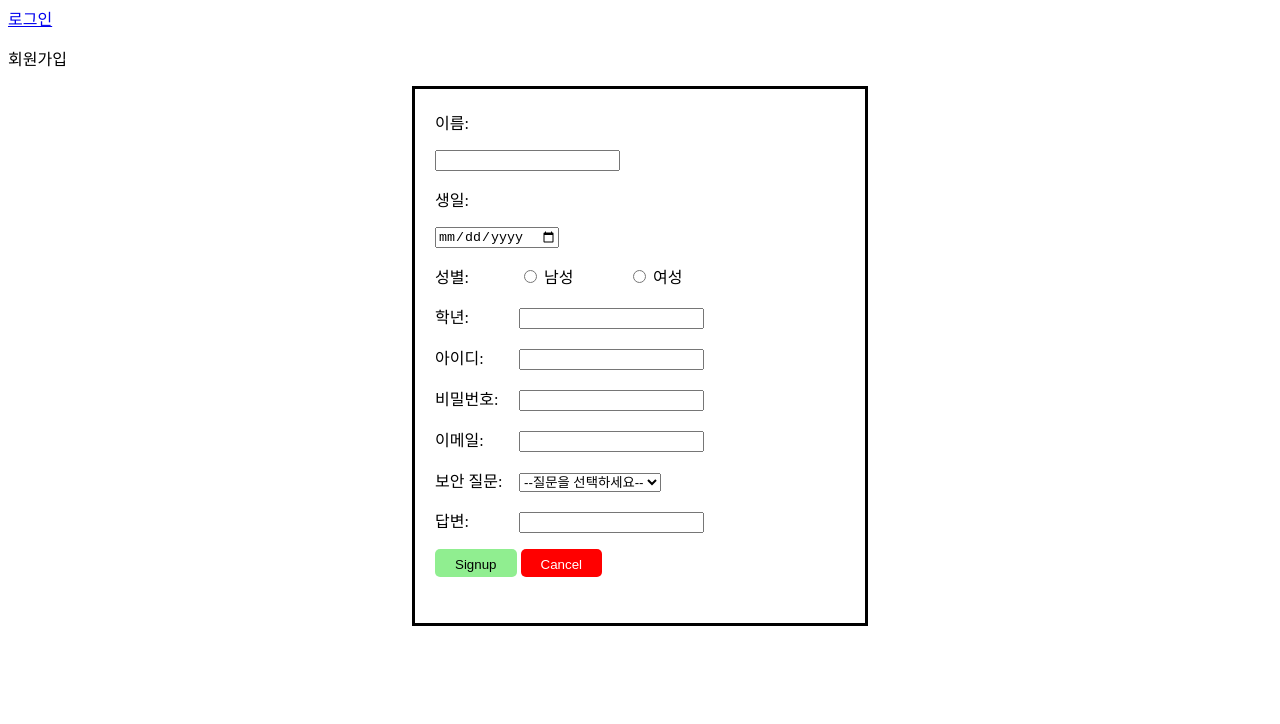
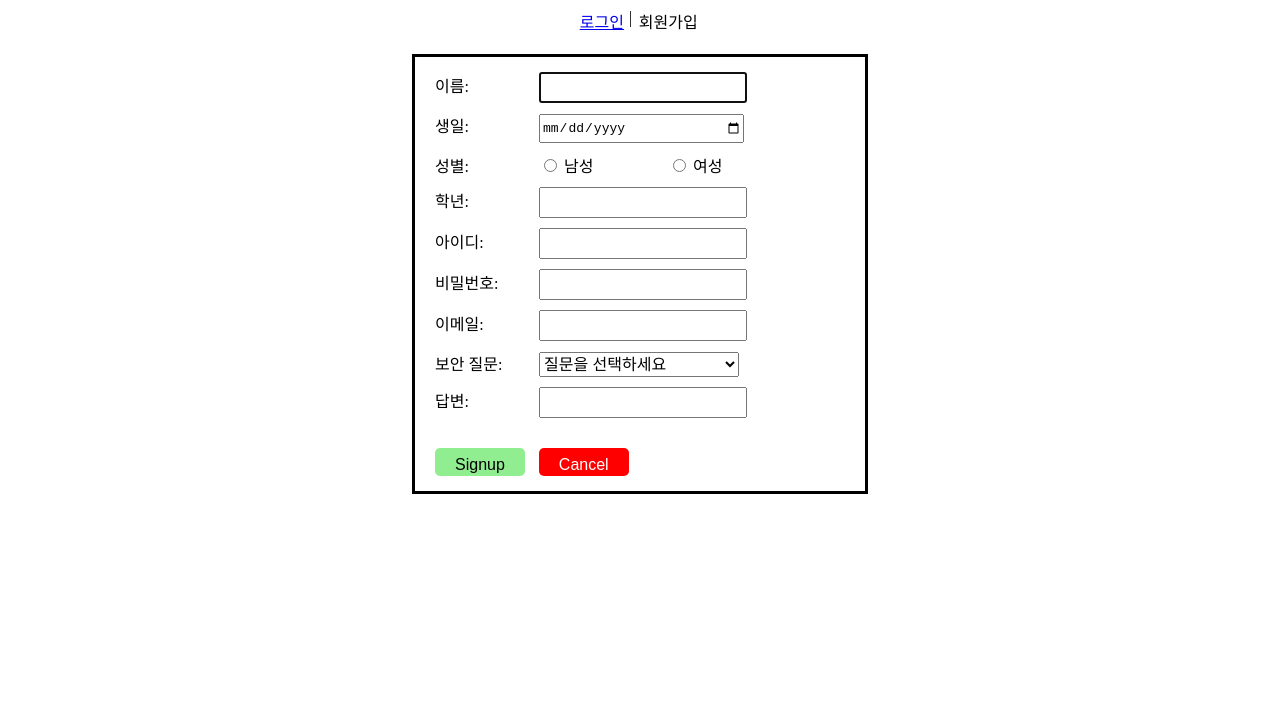
Before and after one commit to 2024148029/HomeworkRepository, a plain HTML site: page LAB2/signup.html in a window 1280 px wide. Shown: the part 76-800 px from the top of the page. Drawn offline with Linux system fonts and the light colour scheme.

Commit message:
lab2_completed

```diff
--- a/LAB2/main.css
+++ b/LAB2/main.css
@@ -1,36 +1,78 @@
 h1 {
-    font-family:'Gill Sans', 'Gill Sans MT', Calibri, 'Trebuchet MS', sans-serif;
+    font-family:'Franklin Gothic Medium', 'Arial Narrow', Arial, sans-serif;
     text-align: center;
+    font-size: xx-large;
 }
 
 .Form {
     margin: 0 auto;
     width: 400px;
     border: solid;
-    padding: 5px 30px 30px 20px;
+    padding: 5px 30px 5px 20px;
+}
+
+p {
+    margin: 10px auto;
 }
 
 label {
     display: inline-block;
     text-align: left;
-    width: 80px;
+    width: 100px;
 }
 
-.Button {
-    display: inline;
-    margin-right: 100px;
+input[type="text"], input[type="date"], input[type="password"], input[type="number"], select {
+    font-size: medium;
+    height: 25px;
+    width: 200px;
 }
 
+
+/* login and signup */
+.Caption {
+    margin: 0 auto;
+}
+
+li {
+    display: inline-block;
+    margin: 0 auto;
+    text-align: center;
+}
+
+li:first-child {
+    text-decoration: underline;
+}
+
+ul {
+    text-align: center;
+    list-style: none;
+    padding: 5px;
+}
+
+.Caption>ul>li::after{
+    content: "|";
+    padding-left: 5px;
+    float: right;
+    display: block;
+}
+
+.Caption>ul>li:last-child::after{
+    content: "";
+}
+
+/* button */
 input[type="submit"], input[type="reset"] {
     border: none;
     border-radius: 5px;
-    padding: 8px 20px;
+    padding: 8px 20px 2px 20px;
     text-align: center;
-    padding-bottom: 5px;
+    margin-top: 20px;
+    font-size: medium;
 }
 
 input[type="submit"] {
     background-color: lightgreen;
+    margin-right: 10px;
 }
 
 input[type="reset"] {
--- a/LAB2/signup.html
+++ b/LAB2/signup.html
@@ -6,20 +6,22 @@
     </head>
     <body>
         <h1>Welcome to INTERNET-PROGRAMMING MOVIE SITE</h1>
-        <div class="Caption">
-            <a href="login.html">로그인</a>
-            <p>회원가입</p>
+        <div class = "Caption">
+            <ul>
+                <li><a href="login.html">로그인</a></li>
+                <li>회원가입</li>
+            </ul>
         </div>
         <div class="Form">
             <form>
                 <p>
                     <label for="name">이름: </label>
-                    <div><input name = "name" id = "name" type = "text"></div>
+                    <input name = "name" id = "name" type = "text" autocomplete="on" autofocus required>
                 </p>
 
                 <p>
                     <label for="birth">생일: </label>
-                    <div><input name = "birth" id = "birth" type = "date"></div>
+                    <input name = "birth" id = "birth" type = "date" required>
                 </p>
 
                 <p>
@@ -32,37 +34,34 @@
 
                 <p>
                     <label for="grade">학년: </label>
-                    <input name = "grade" id = "grade" type = "number">
+                    <input name = "grade" id = "grade" type = "number" min = "1" step = "1" required>
                 </p>
 
                 <p>
                     <label for="Id">아이디: </label>
-                    <input name = "Id" id = "Id" type = "text">
+                    <input name = "Id" id = "Id" type = "text" autocomplete="on" required>
                 </p>
 
                 <p>
                     <label for="Password">비밀번호: </label>
-                    <input name = "Password" id = "Password" type = "password">
+                    <input name = "Password" id = "Password" type = "password" required>
                 </p>
 
                 <p>
                     <label for="Email">이메일: </label>
-                    <input name = "Email" id = "Email" type = "text">
+                    <input name = "Email" id = "Email" type = "text" autocomplete="on">
                 </p>
 
                 <p>
                     <label for="question">보안 질문: </label>
-                    <select name = "question" id = "question">
-                        <option value="">--질문을 선택하세요--</option>
-                        <option value="">--질문을 선택하세요--</option>
-                        <option value="">--질문을 선택하세요--</option>
-                        <option value="">--질문을 선택하세요--</option>
+                    <select name = "question" id = "question" required>
+                        <option value="1">질문을 선택하세요</option>
                     </select>
                 </p>
 
                 <p>
                     <label for="answer">답변: </label>
-                    <input name = "answer" id = "answer" type = "text">
+                    <input name = "answer" id = "answer" type = "text" autocomplete="on" required>
                 </p>
 
                 <p>
```
Also changed, not shown: LAB2/login.html (+6 -4 lines).
